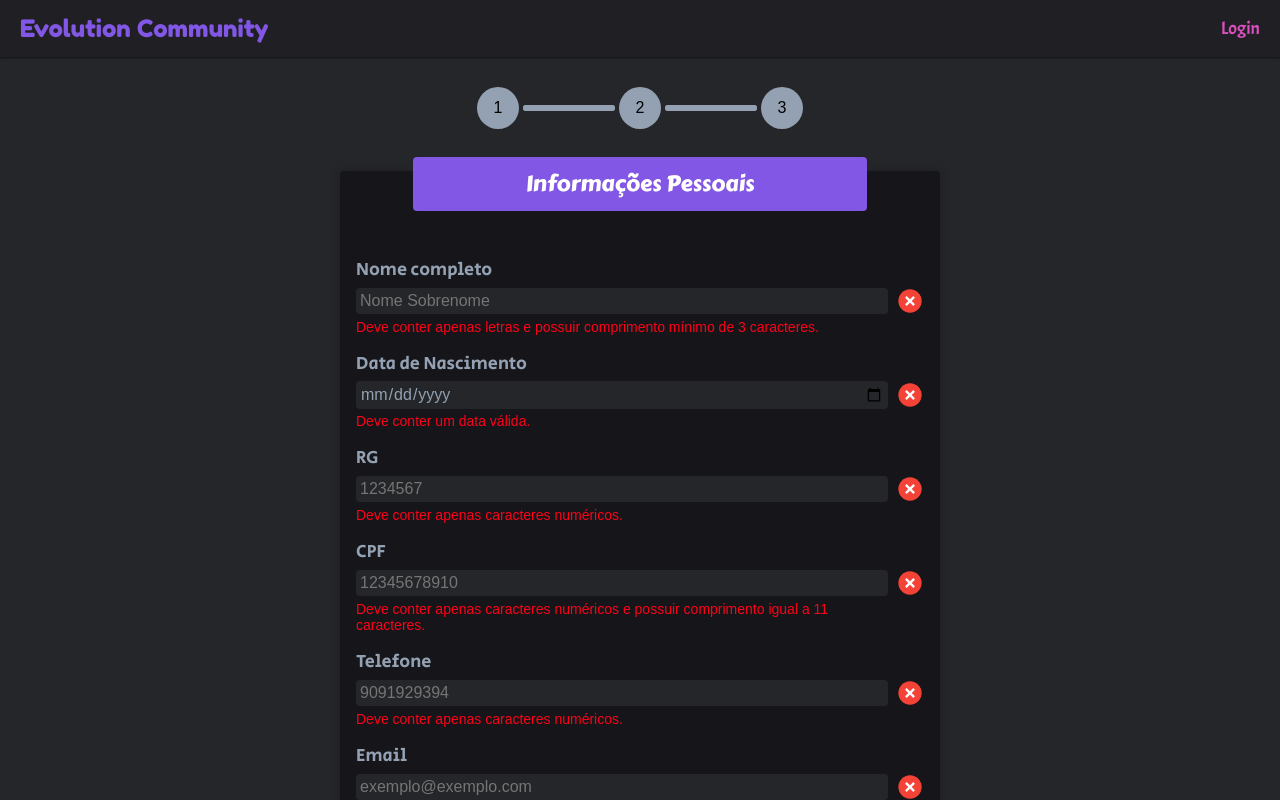
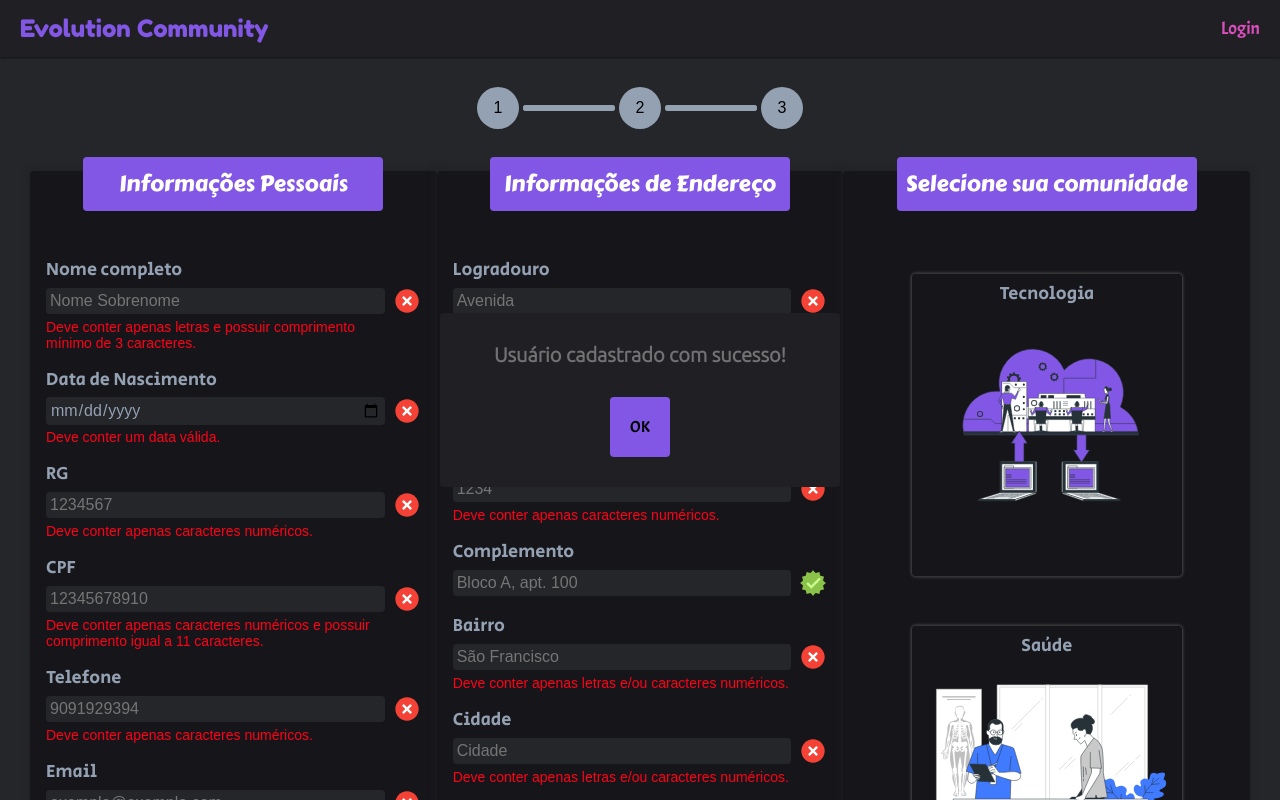
Before and after one commit to Lucas-Almeida-SD/Evolution_Community-Front_End, a React (Create React App) app: page /registration in a window 1280 px wide. Shown: the top 800 px of the page. Built offline with nearby package versions, Linux system fonts and the light colour scheme; a web font is replaced by a local one.

Commit message:
refactor: diminuído a complexidade do código para alinhar com o lint; foi criado indices para cada seção da página de cadastro

```diff
--- a/src/pages/Registration.tsx
+++ b/src/pages/Registration.tsx
@@ -64,6 +64,10 @@ function Registration() {
     }
   }, []);
 
+  useEffect(() => {
+    window.scroll(0, 0);
+  }, [finishedStep]);
+
   const request = async (): Promise<{ message: string, error: boolean }> => {
     const newCreateUser = JSON.parse(JSON.stringify({
       ...createUser,
@@ -112,23 +116,22 @@ function Registration() {
             {renderSteps()}
           </div>
           <div className="registration-forms">
-            {(finishedStep === 0) && (
             <PersonalInformationForm
               setFinishedStep={setFinishedStep}
               createUser={createUser}
               setCreateUser={setCreateUser}
               isRegistrationRoute={isRegistrationRoute}
               goTo={(isRegistrationRoute ? '/' : '/dashboard')}
+              indexForm={0}
+              finishedStep={finishedStep}
             />
-            )}
-            {(finishedStep === 1) && (
             <AddressInformationForm
               setFinishedStep={setFinishedStep}
               createUser={createUser}
               setCreateUser={setCreateUser}
+              indexForm={1}
+              finishedStep={finishedStep}
             />
-            )}
-            {(finishedStep === 2) && (
             <CommunityForm
               setFinishedStep={setFinishedStep}
               createUser={createUser}
@@ -136,16 +139,17 @@ function Registration() {
               request={request}
               isFetching={isFetching}
               setIsFetching={setIsFetching}
+              indexForm={2}
+              finishedStep={finishedStep}
             />
-            )}
-            {(finishedStep > 2) && (
             <TerminatedUser
               message={message}
               goTo={(isRegistrationRoute ? '/' : '/dashboard')}
               email={(user) ? (user as User).email : ''}
               password={createUser.password}
+              indexForm={3}
+              finishedStep={finishedStep}
             />
-            )}
           </div>
         </section>
       </main>
```
